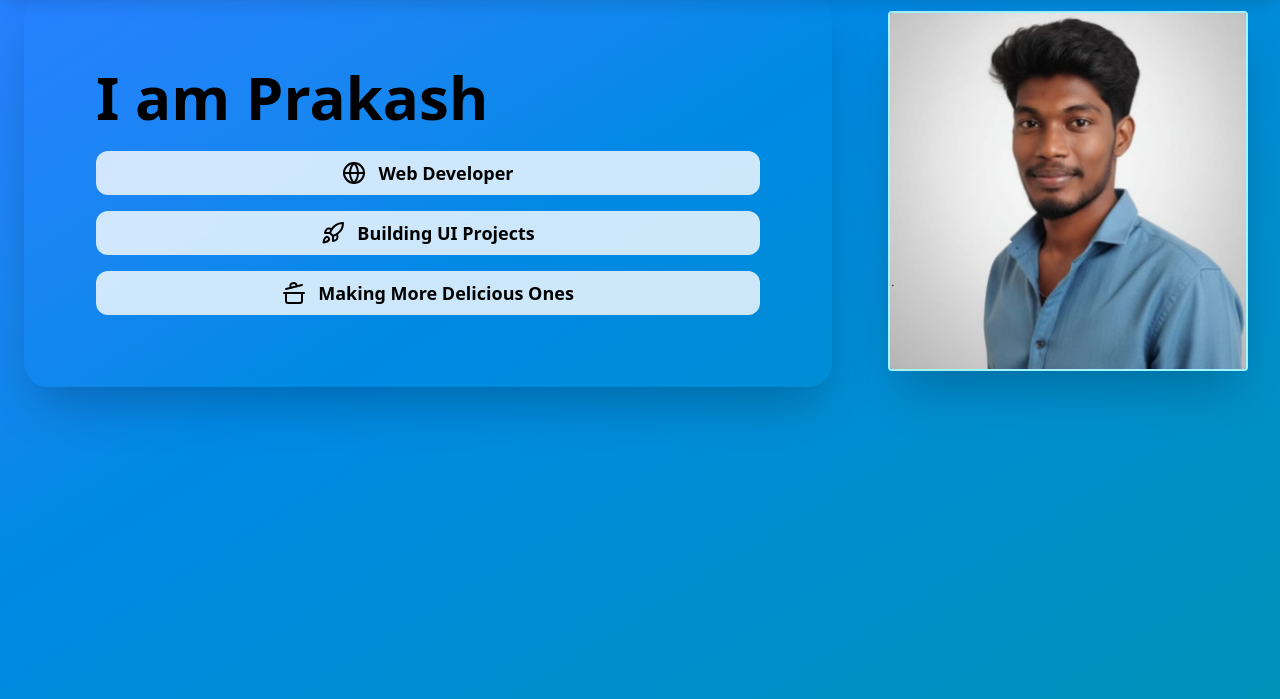
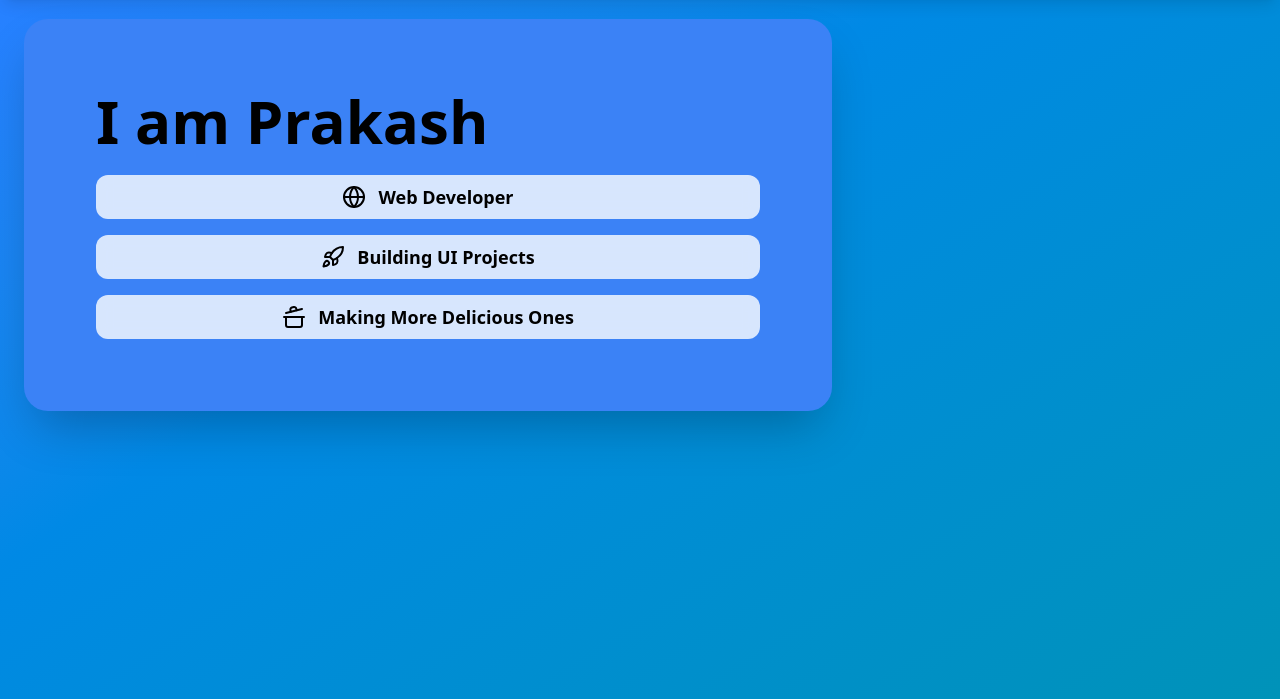
Before and after one commit to prakashmcodes/prakashm-js, a website built with Vite: page index.html in a window 1280 px wide. Shown: the part 101-800 px from the top of the page. Built offline with nearby package versions, Linux system fonts and the light colour scheme.

Commit message:
improve: title

```diff
--- a/index.html
+++ b/index.html
@@ -54,11 +54,11 @@
     </nav>
 
   <main
-    class="flex flex-col-reverse md:flex-row items-center justify-center gap-12 px-6">
+    class="flex flex-col-reverse md:flex-row items-center justify-center gap-12 px-6 mt-6">
 
 
     <div
-      class="w-full md:w-full rounded-3xl p-18 shadow-2xl relative overflow-hidden text-black">
+      class="w-full md:w-full rounded-3xl p-18 shadow-2xl relative overflow-hidden text-black bg-[#3b82f6]">
 
 
       <h1
@@ -86,16 +86,16 @@
     <div class="w-full md:w-1/2 flex justify-center">
       <div
         class="relative group">
-        <img src="Prakash_IMG.jpg" alt="Prakash"
-          class="w-48 h-48 md:w-90 md:h-90 rounded object-cover shadow-2xl border-2 border-cyan-200 transition-transform duration-500 group-hover:scale-105" />
-        <div
-          class="absolute inset-0 rounded bg-linear-to-tr from-blue-400/10 to-cyan-400/10 opacity-0 group-hover:opacity-100 transition-opacity duration-200">
-        </div>
+
       </div>
     </div>
 
 
   </main>
+
+
+
+
 
   <script>
     lucide.createIcons();
```
